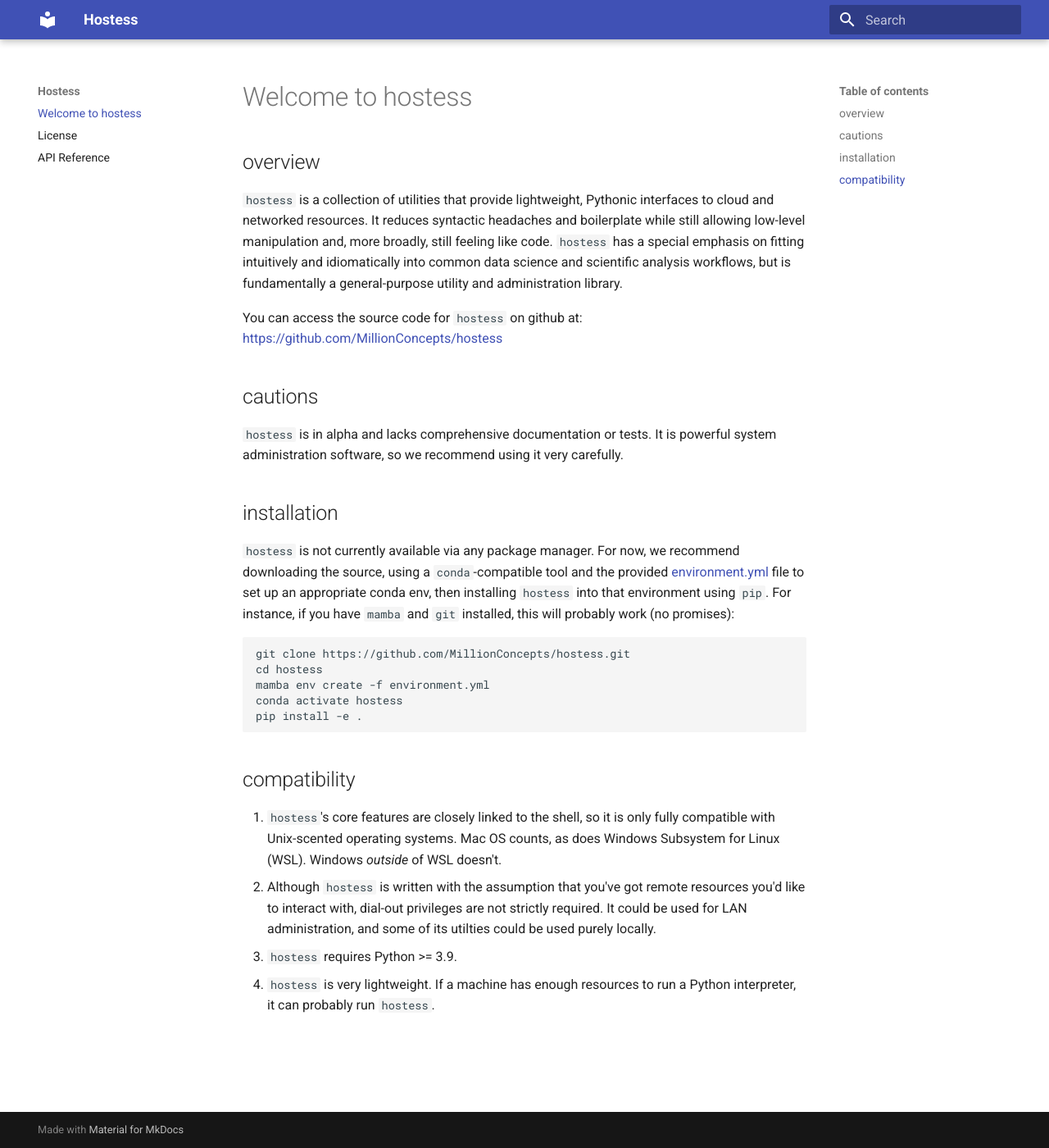
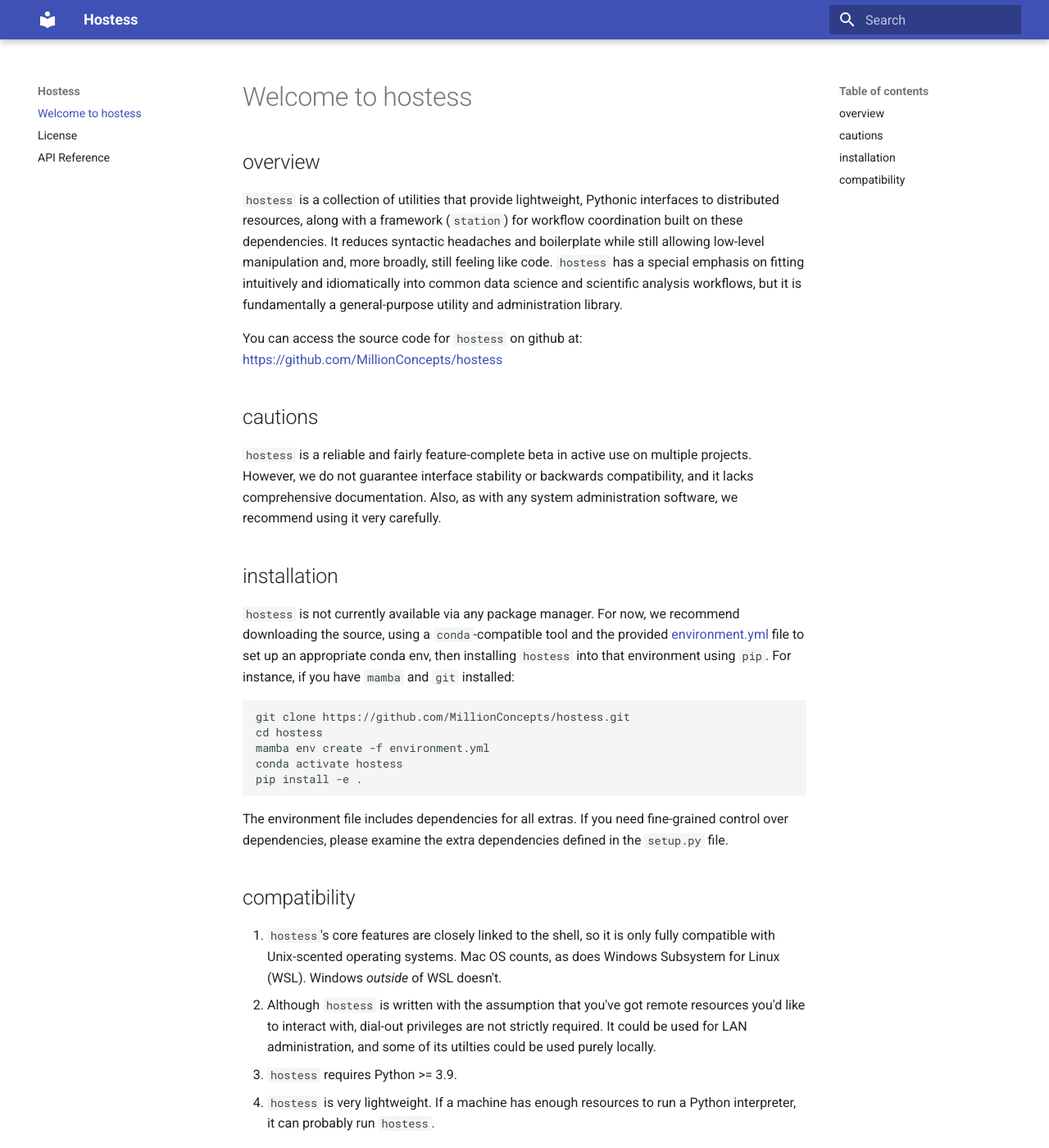
Before and after one commit to MillionConcepts/hostess, an MkDocs documentation site: the page built from docs/index.md, in a window 1280 px wide and 1400 px high. Shown: the whole window at 82% size. Built offline with MkDocs 1.6.1 and Material for MkDocs 9.7.7, drawn with Linux system fonts in a browser that asks for light colours.

Commit message:
update docs index file

````diff
--- a/docs/index.md
+++ b/docs/index.md
@@ -3,19 +3,22 @@
 ## overview
 
 `hostess` is a collection of utilities that provide lightweight, Pythonic
-interfaces to cloud and networked resources. It reduces syntactic headaches
-and boilerplate while still allowing low-level manipulation and, more broadly,
-still feeling like code. `hostess` has a special emphasis on fitting intuitively
-and idiomatically into common data science and scientific analysis workflows, but
-is fundamentally a general-purpose utility and administration library.
+interfaces to distributed resources, along with a framework (`station`) for
+workflow coordination built on these dependencies. It reduces syntactic
+headaches and boilerplate while still allowing low-level manipulation and,
+more broadly, still feeling like code. `hostess` has a special emphasis on
+fitting intuitively and idiomatically into common data science and scientific
+analysis workflows, but it is fundamentally a general-purpose utility and
+administration library.
 
 You can access the source code for `hostess` on github at: [https://github.com/MillionConcepts/hostess](https://github.com/MillionConcepts/hostess)
 
 ## cautions
 
-`hostess` is in alpha and lacks comprehensive documentation or tests. It is
-powerful system administration software, so we recommend using it very
-carefully.
+`hostess` is a reliable and fairly feature-complete beta in active use on
+multiple projects. However, we do not guarantee interface stability or
+backwards compatibility, and it lacks comprehensive documentation. Also, as
+with any system administration software, we recommend using it very carefully.
 
 ## installation
 
@@ -23,8 +26,7 @@ carefully.
 For now, we recommend downloading the source, using a `conda`-compatible tool
 and the provided [environment.yml](https://github.com/MillionConcepts/hostess/blob/main/environment.yml) file to set up an
 appropriate conda env, then installing `hostess` into that environment using
-`pip`. For instance, if you have `mamba` and `git` installed, this will
-probably work (no promises):
+`pip`. For instance, if you have `mamba` and `git` installed:
 ```
 git clone https://github.com/MillionConcepts/hostess.git
 cd hostess
@@ -32,6 +34,10 @@ mamba env create -f environment.yml
 conda activate hostess
 pip install -e .
 ```
+
+The environment file includes dependencies for all extras. If you need
+fine-grained control over dependencies, please examine the extra dependencies
+defined in the `setup.py` file.
 
 ## compatibility
 1. `hostess`'s core features are closely linked to the shell, so it is
````
